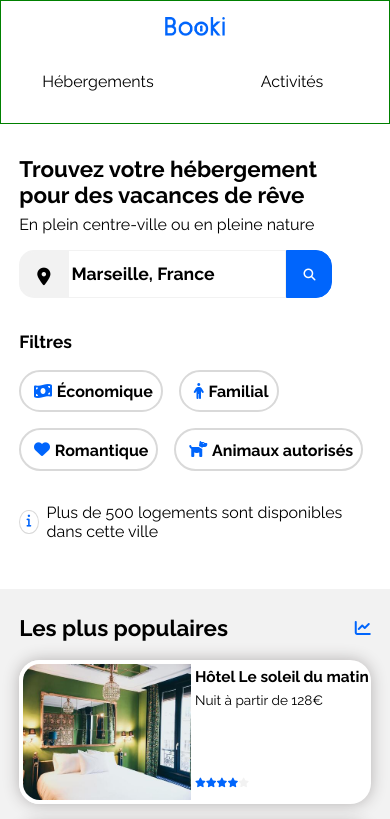
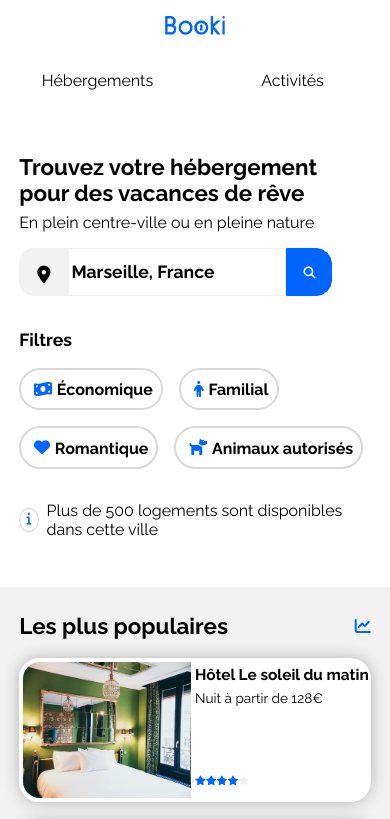
Before and after one commit to p2r3d/P2_Booki, a plain HTML site: page index.html in a window 390 px wide. Shown: the top 819 px of the page. Drawn offline with Linux system fonts and the light colour scheme.

Commit message:
suppression bordures de test tablette et mobile

```diff
--- a/css/style.css
+++ b/css/style.css
@@ -454,9 +454,7 @@ object-fit: cover;
 /*taille écran tablette (>=768px et <=992px) */
 /*********************************************/
 @media screen and (max-width:992px) {
-.navMenu {
-  border : 1px solid red;
-}
+
   /* section filtres */
  .listeFiltres {
   gap: 1rem;
@@ -522,13 +520,10 @@ object-fit: cover;
 
   }
 
-.recherche, .intro, .infoMessage, .filtres, .activites, .activites, #headerActivites {
-  padding: 0 1.2rem;
-}
+  .recherche, .intro, .infoMessage, .filtres, .activites, .activites, #headerActivites {
+    padding: 0 1.2rem;
+  }
 
-.navMenu {
-  border: 1px solid green;
-}
   /*section navigation */
   #logo {
     margin-top: 1rem;
```
